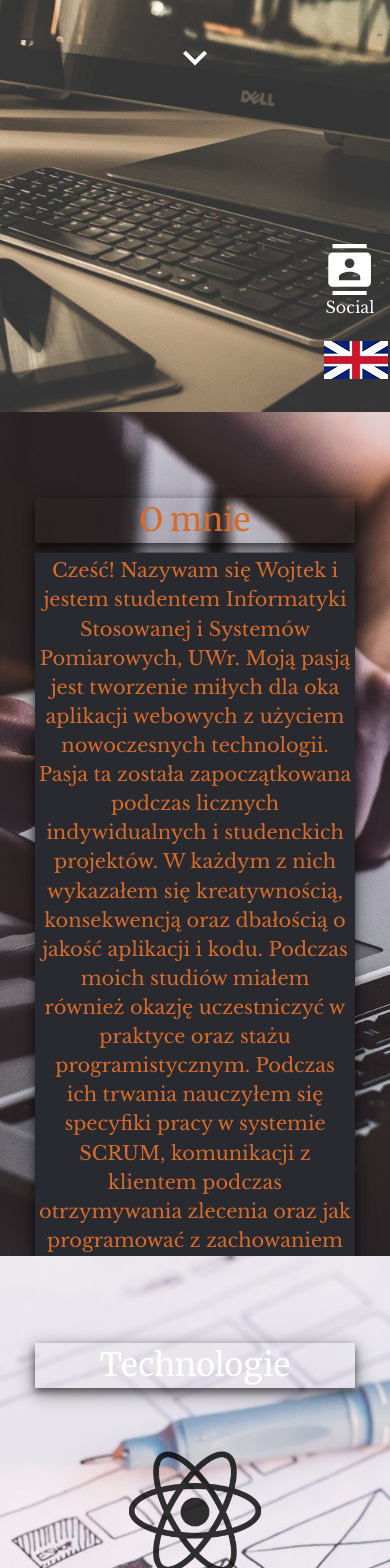
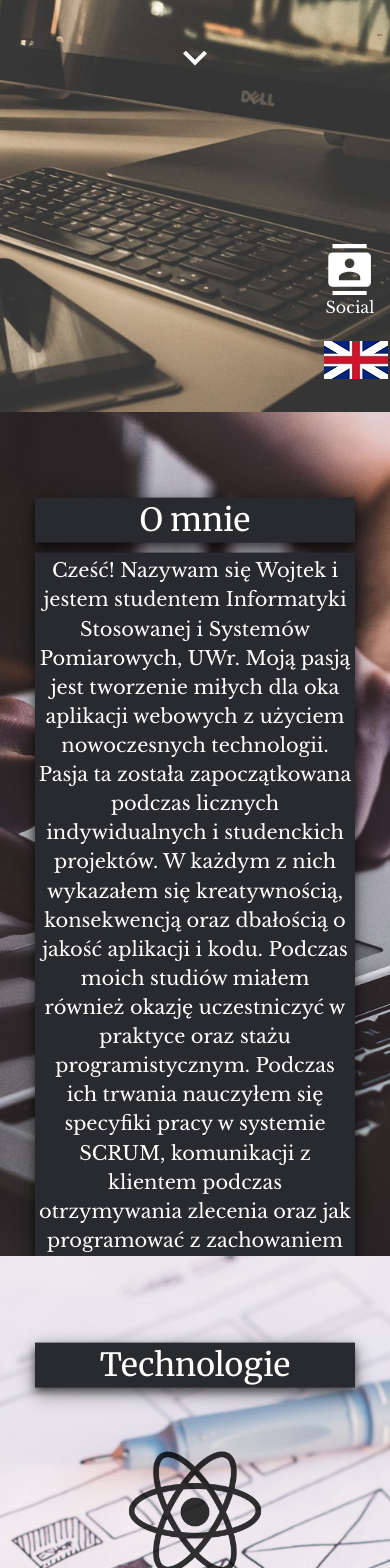
Before and after one commit to wojciechkubiak/my-site, a React (Create React App) app: page / in a window 390 px wide. Shown: the part 432-2000 px from the top of the page. Built offline with nearby package versions, Linux system fonts and the light colour scheme.

Commit message:
Mobile containers recolor

```diff
--- a/src/components/About/About.css
+++ b/src/components/About/About.css
@@ -57,7 +57,7 @@
 @media only screen and (max-width: 700px) {
   #about {
     position: relative;
-    color: #d56c2c;
+    color: white;
     height: 100vh;
   }
 
@@ -75,6 +75,7 @@
     text-align: center;
     box-shadow: 0 4px 8px 0 rgba(0, 0, 0, 0.5), 0 6px 20px 0 rgba(0, 0, 0, 0.4);
     padding: 0.1em;
+    background-color: #292930;
     margin-left: 0;
     width: 10em
   }
--- a/src/components/Projects/Projects.css
+++ b/src/components/Projects/Projects.css
@@ -138,6 +138,7 @@
   #projects {
     position: relative;
     height: 100vh;
+    color: white;
   }
 
   #projects > h1 {
@@ -149,6 +150,7 @@
     top: 3.5em;
     left: 50%;
     transform: translate(-50%, -50%);
+    background-color: #292930;
   }
 
   .ProjectsContainer {
@@ -179,16 +181,19 @@
     position: absolute;
     width: 10em;
     height: 14em;
+    background-color: #292930;
     box-shadow: 0 4px 8px 0 rgba(0, 0, 0, 0.5), 0 6px 20px 0 rgba(0, 0, 0, 0.4);
   }
 
   .ImgContainer > h3 {
     text-align: center;
     font-size: 1em;
+    color: white;
   }
 
   .ImgContainer > p {
     text-align: center;
+    color: white;
     font-size: 0.7em;
   }
 
--- a/src/components/Skills/Skills.css
+++ b/src/components/Skills/Skills.css
@@ -79,6 +79,7 @@
     top: 3.4em;
     left: 50%;
     transform: translate(-50%, -50%);
+    background-color: #292930;
   }
 
   .SkillsContainer {
```
